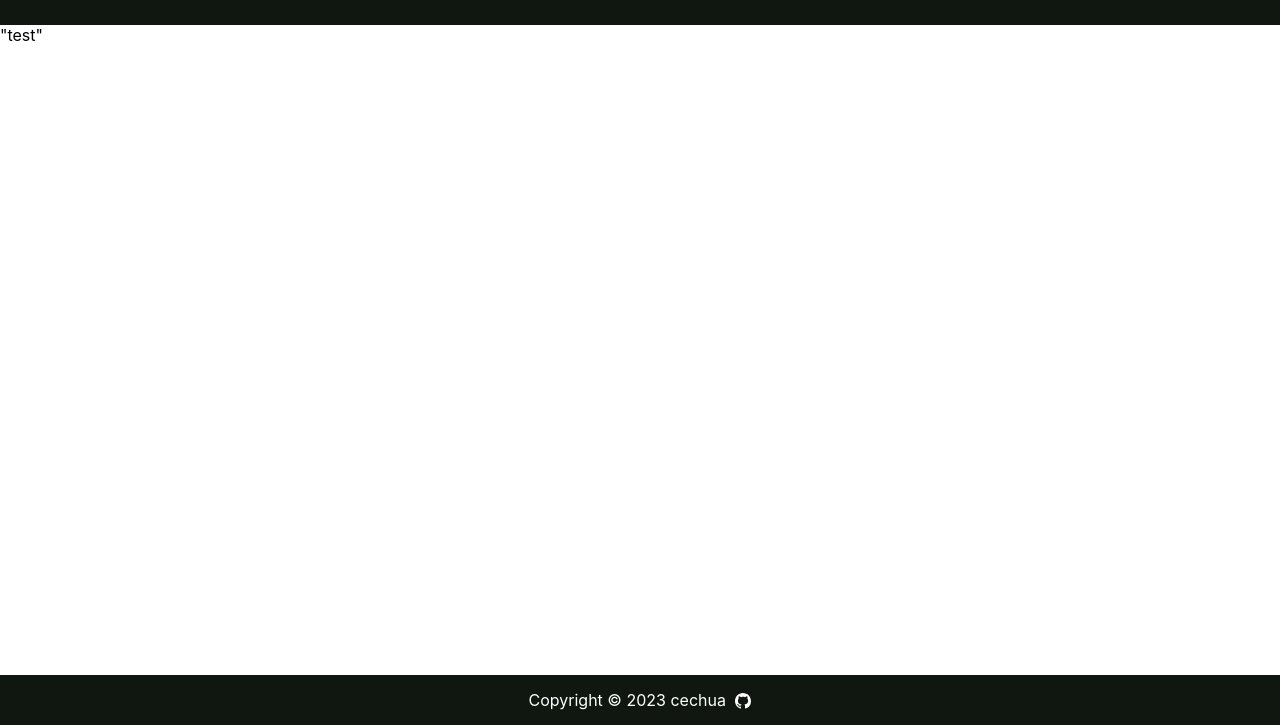
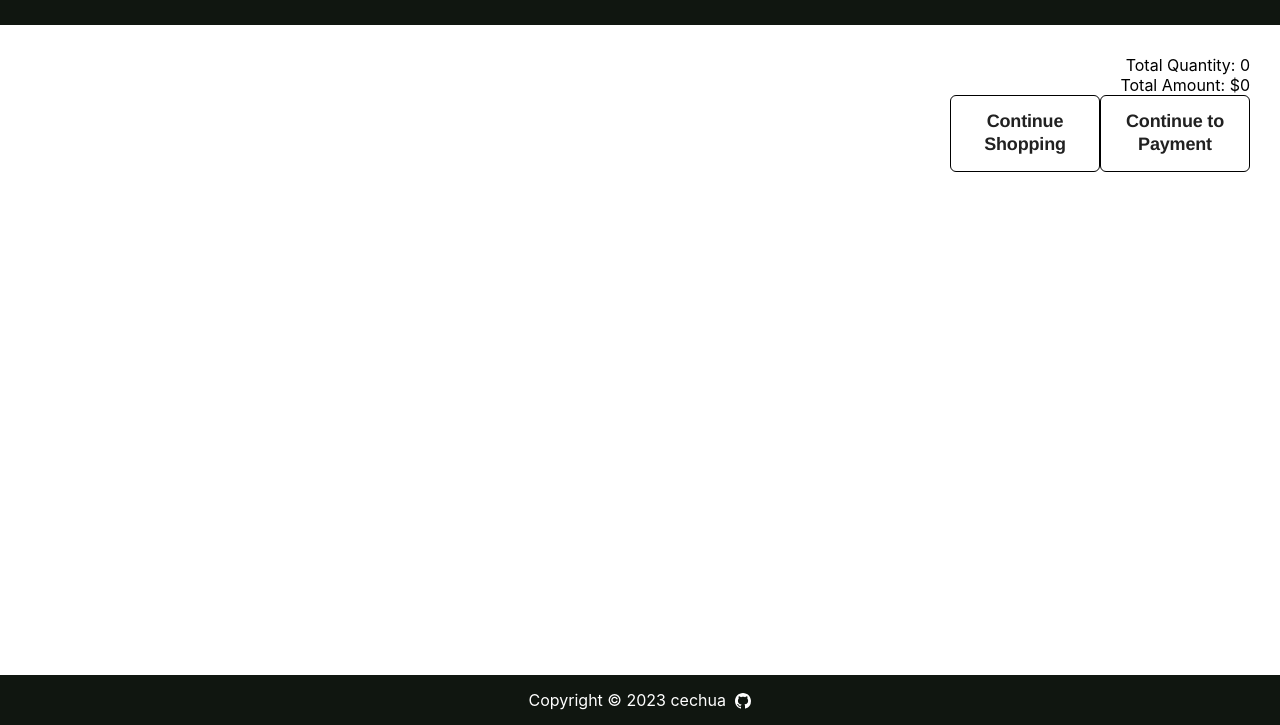
Before and after one commit to cechua/react-shopping-cart, a React app: page /checkout in a window 1280 px wide. Shown: the part 75-800 px from the top of the page. Built offline with nearby package versions, Linux system fonts and the light colour scheme.

```diff
--- a/src/RouteSwitch.js
+++ b/src/RouteSwitch.js
@@ -12,7 +12,6 @@
   const [sideNavOpen, setSideNavOpen] = useState(false);
   const addToCheckout = (quantity, item) => {
     item["quantity"] = quantity;
-    console.log(item);
     setCheckoutItems([...checkoutItems, item]);
   };
   useEffect(() => {
@@ -32,7 +31,6 @@
       window.removeEventListener("keydown", handleEsc);
     };
   }, []);
-  console.log(sideNavOpen);
   return (
     <BrowserRouter>
       <Header itemsCount={itemsCount} openSideCheckout={setSideNavOpen} />
--- a/src/components/checkoutPage/CheckoutPage.js
+++ b/src/components/checkoutPage/CheckoutPage.js
@@ -1,7 +1,67 @@
-import React from "react";
+import React, { useMemo } from "react";
+import { useNavigate } from "react-router-dom";
 
 const CheckoutPage = ({ checkoutItems }) => {
-  return <div>"test"</div>;
+  const navigate = useNavigate();
+  const totalQuantity = useMemo(() => {
+    return (
+      checkoutItems.reduce((prev, current) => prev + current.quantity, 0) ?? 0
+    );
+  }, [checkoutItems]);
+  const totalAmount = useMemo(() => {
+    return (
+      checkoutItems.reduce(
+        (prev, current) => prev + current.itemPrice * current.quantity,
+        0
+      ) ?? 0
+    );
+  }, [checkoutItems]);
+  const handleContinueShopping = () => {
+    navigate("/shop");
+  };
+  return (
+    <div className="checkout-container">
+      {checkoutItems?.map((item) => {
+        return (
+          <div className="checkout-items">
+            <div className="checkout-image-name">
+              <img
+                src={item.imageSrc}
+                alt={item.itemName}
+                className="checkout-item-image"
+              />
+              {item.itemName}
+            </div>
+            <div className="checkout-quantity">Qty: {item.quantity}</div>
+            <div className="checkout-amount">
+              ${item.itemPrice * item.quantity}
+            </div>
+          </div>
+        );
+      })}
+      <div className="checkout-total">
+        <div className="checkout-totals-container">
+          <span>Total Quantity: </span>
+          <span>{totalQuantity}</span>
+        </div>
+        <div className="checkout-totals-container">
+          <span>Total Amount: </span>
+          <span>${totalAmount}</span>
+        </div>
+        <div className="checkout-ctaContainer">
+          <button
+            className="buttonStyled button-checkout-cta"
+            onClick={handleContinueShopping}
+          >
+            Continue Shopping
+          </button>
+          <button className="buttonStyled button-checkout-cta">
+            Continue to Payment
+          </button>
+        </div>
+      </div>
+    </div>
+  );
 };
 
 export default CheckoutPage;
--- a/src/index.css
+++ b/src/index.css
@@ -442,3 +442,27 @@
   align-items: center;
   justify-content: center;
 }
+
+.checkout-item-image {
+  width: 300px;
+}
+.checkout-image-name {
+  display: flex;
+  gap: 20px;
+  align-items: center;
+}
+.checkout-items {
+  display: grid;
+  grid-template-columns: 3fr 1fr 1fr;
+  align-items: center;
+  margin-bottom: 10px;
+}
+
+.checkout-container {
+  margin: 30px;
+}
+.checkout-total {
+  display: flex;
+  flex-direction: column;
+  align-items: flex-end;
+}
```
